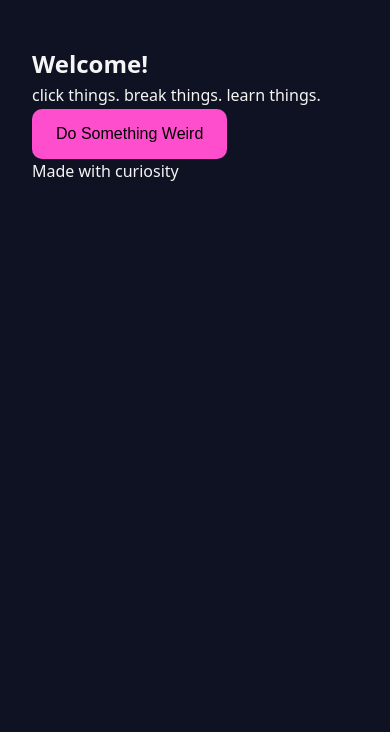
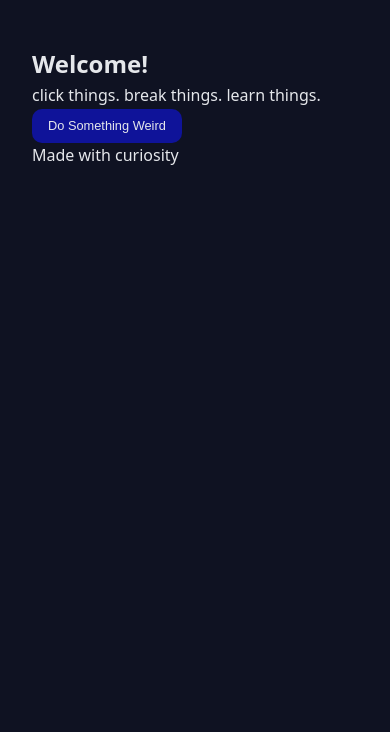
Before and after one commit to MatthewRitch45/QuirkyLabs, a plain HTML site: page index.html in a window 390 px wide. Shown: the part 112-844 px from the top of the page. Drawn offline with Linux system fonts and the light colour scheme.

Commit message:
Adds Modular Css structure to files

```diff
--- /dev/null
+++ b/css/base.css
@@ -0,0 +1,29 @@
+:root {
+    --color-bg: #0f1222;
+    --color-text: #e5e7eb;
+    --color-button: #0f1399;
+    --color-button-hover: #0f1260;
+}
+
+
+/* RESET */
+* {
+    margin: 0;
+    padding: 0;
+    box-sizing: border-box;
+}
+
+/* GLOBAL STYLES */
+body    {
+    font-family: system-ui, sans-serif;
+    background: var(--color-bg);
+    color: var(--color-text);
+    line-height: 1.6;
+    padding: 2rem;
+}
+
+/* Header */
+header  {
+    text-align: center;
+    margin-bottom: 3rem;
+}
--- /dev/null
+++ b/css/components.css
@@ -0,0 +1,35 @@
+
+
+
+/* Button */
+button  {
+    background: var(--color-button);
+    color: var(--color-text);
+    border: none;
+    padding: 1rem 1.5rem;
+    font-size: 1rem;
+    border-radius: 10px;
+    cursor: pointer;
+    transition: transform 0.2s, background 0.2s;
+    -webkit-transition: transform 0.2s, background 0.2s;
+    -moz-transition: transform 0.2s, background 0.2s;
+    -ms-transition: transform 0.2s, background 0.2s;
+    -o-transition: transform 0.2s, background 0.2s;
+}
+button:hover {
+    background: var(--color-button-hover);
+    transform: scale(1.05) translateY(0.01rem);
+    -webkit-transform: scale(1.05) translateY(0.01rem);
+    -moz-transform: scale(1.05) translateY(0.01rem);
+    -ms-transform: scale(1.05) translateY(0.01rem);
+    -o-transform: scale(1.05) translateY(0.01rem);
+}
+
+button:active {
+    background: var(--color-button);
+    transform: translateY(0);
+    -webkit-transform: translateY(0);
+    -moz-transform: translateY(0);
+    -ms-transform: translateY(0);
+    -o-transform: translateY(0);
+}
--- /dev/null
+++ b/css/layout.css
@@ -0,0 +1,16 @@
+@media (max-width: 1023px) {
+  #magicButton {
+    padding: 0.8rem 1.2rem;
+    font-size: 0.9rem;
+
+  }
+}
+
+/* Mobile */
+@media (max-width: 767px) {
+  #magicButton {
+    padding: 0.6rem 1rem;
+    font-size: 0.8rem;
+
+  }
+}
--- /dev/null
+++ b/css/main.css
@@ -0,0 +1,5 @@
+
+/* main.css */
+@import "./base.css";
+@import "./layout.css";
+@import "./components.css";
--- a/css/style.css
+++ /dev/null
@@ -1,45 +0,0 @@
-
-/* RESET */
-* {
-    margin: 0;
-    padding: 0;
-    box-sizing: border-box;
-}
-
-/* GLOBAL STYLES */
-body    {
-    font-family: system-ui, sans-serif;
-    background: #0f1222;
-    color: #f5f5f5;
-    line-height: 1.6;
-    padding: 2rem;
-}
-
-/* Header */
-header  {
-    text-align: center;
-    margin-bottom: 3rem;
-}
-
-/* Button */
-button  {
-    background: #ff4ecd;
-    border: none;
-    padding: 1rem 1.5rem;
-    font-size: 1rem;
-    border-radius: 10px;
-    -webkit-border-radius: 10px;
-    -moz-border-radius: 10px;
-    -ms-border-radius: 10px;
-    -o-border-radius: 10px;
-    cursor: pointer;
-    transition: transform 0.2s, background 0.2s;
-    -webkit-transition: transform 0.2s, background 0.2s;
-    -moz-transition: transform 0.2s, background 0.2s;
-    -ms-transition: transform 0.2s, background 0.2s;
-    -o-transition: transform 0.2s, background 0.2s;
-}
-button:hover {
-  background: #ff7ade;
-  transform: scale(1.05);
-}
--- a/index.html
+++ b/index.html
@@ -4,7 +4,7 @@
     <meta charset="UTF-8">
     <meta name="viewport" content="width=device-width, initial-scale=1.0">
     <title>The Quirky Lab</title>
-    <link rel="stylesheet" href="css/style.css">
+    <link rel="stylesheet" href="css/main.css">
 </head>
 <body>
 
@@ -16,7 +16,7 @@
         <section id="intro">
             <h2>Welcome!</h2>
             <p>click things. break things. learn things.</p>
-            <button id="magicButton">Do Something Weird</button>
+            <button class="card" id="magicButton">Do Something Weird</button>
         </section>
     </main>
     <footer>
--- a/js/main.js
+++ b/js/main.js
@@ -1,4 +1,4 @@
-import { setupButtonAlert } from "./script.js"
+import { setupButtonAlert } from "./button.js"
 
 document.addEventListener("DOMContentLoaded", () => {
     setupButtonAlert();
```
Also changed, not shown: js/button.js (renamed from js/script.js).
